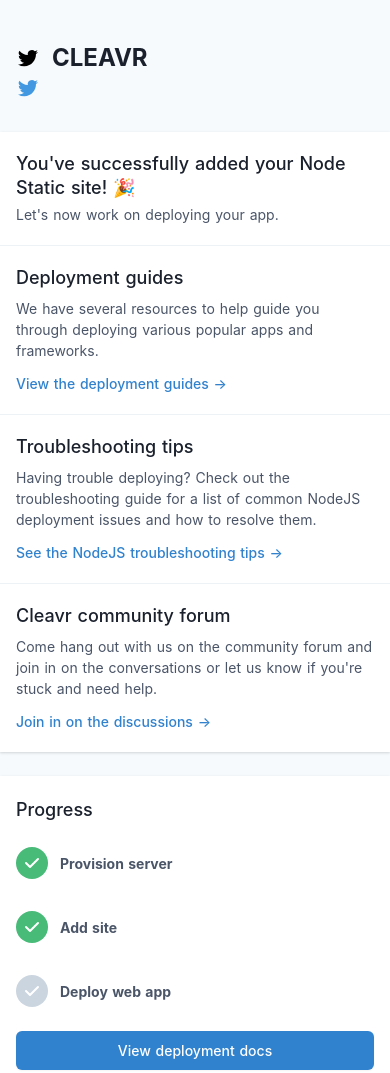
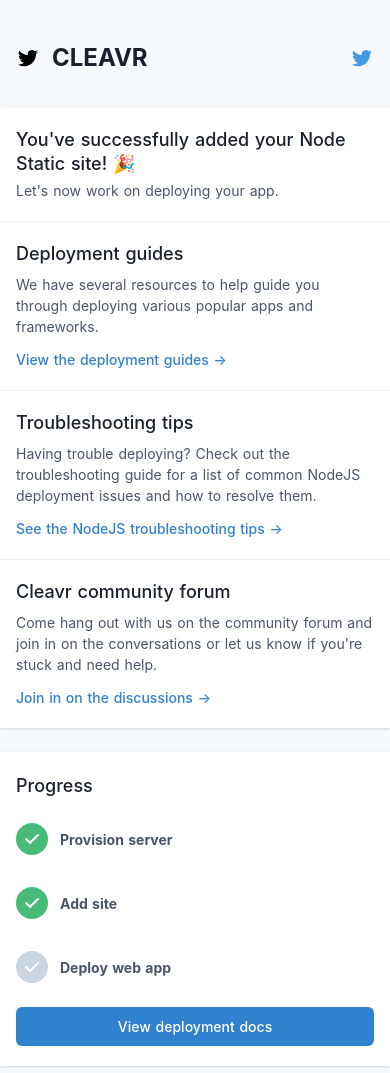
Before and after one commit to cleavr/cleavr-setup-node-static, a plain HTML site: page index.html in a window 390 px wide. Shown: the top 1073 px of the page. Drawn offline with Linux system fonts and the light colour scheme.

Commit message:
Update index.html
fixed twitter spacing

```diff
--- a/index.html
+++ b/index.html
@@ -955,7 +955,7 @@
             <div>
                 <div class="min-h-screen bg-gray-100">
                     <main class="py-10">
-                        <div class="max-w-4xl mx-auto px-4 sm:px-6 md:flex md:items-center md:justify-between md:space-x-5 lg:max-w-7xl lg:px-8">
+                        <div class="max-w-4xl mx-auto px-4 justify-between sm:px-6 flex items-center space-x-5 lg:max-w-7xl lg:px-8">
                             <a href="https://cleavr.io" target="_blank" class="flex items-center space-x-3">
                                 <div class="flex-shrink-0">
                                     <div class="relative">
```
